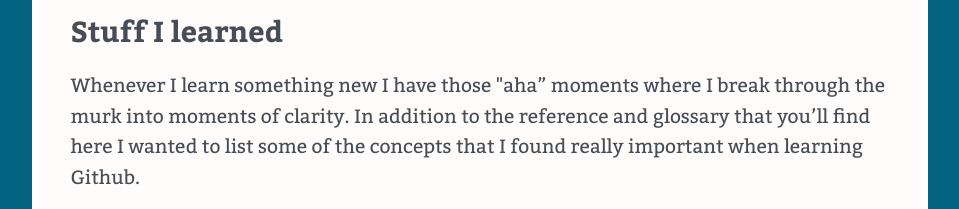
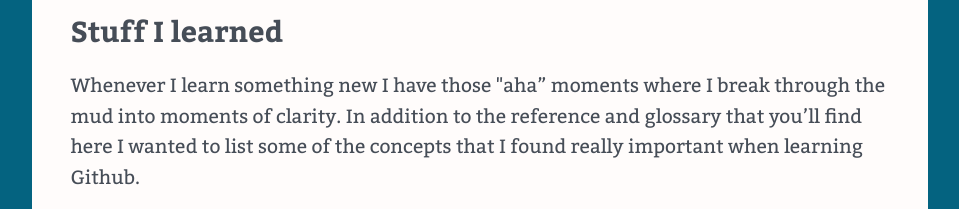
Before and after one commit to f00122948/github-for-web-designers, a plain HTML site: page index.html in a window 1280 px wide. Shown: the part 674-883 px from the top of the page, without its empty margins (160-1119 px from the left). Drawn offline with nearby package versions, Linux system fonts and the light colour scheme.

Commit message:
test desktop chg conflict
change line 32 murk to mud to test conflict.  Also changed murk to dark
on remote.

```diff
--- a/index.html
+++ b/index.html
@@ -29,7 +29,7 @@
     <p>Hi! Welcome to the companion reference to my <a href="http://www.lynda.com" title="lynda.com">lynda.com</a> <em>Github for Web Designers</em> course. This reference also serves as the exercise files for my course, so you can download the exercise files from this repo as well.</p>
     <p>This course is the result of my own frustrations from trying to learn Github. It seemed like every tutorial I took, or article I read, assumed I was a developer and used terms and terminology that I just wasn't familiar with. Perhaps worse than that, because certain things were assumed it would often halt my learning process because I wouldn't understand how to fill in the blanks between steps. I decided to jump in headfirst, make lots of mistakes, and research things that as a designer I wasn't really that interested in. The result was that I learned Github the hard way, and I'm hoping my course means that you don't have to.</p>
     <h2>Stuff I learned</h2>
-    <p>Whenever I learn something new I have those &quot;aha&rdquo; moments where I break through the murk into moments of clarity. In addition to the reference and glossary that you&rsquo;ll find here I wanted to list some of the concepts that I found really important when learning Github.</p>
+    <p>Whenever I learn something new I have those &quot;aha&rdquo; moments where I break through the mud into moments of clarity. In addition to the reference and glossary that you&rsquo;ll find here I wanted to list some of the concepts that I found really important when learning Github.</p>
     <h4>Take some time to learn Git</h4>
     <p>I'll admit it; when I first started learning Github my hope was that it would provide me an interface to do all the things I needed to do without actually having to learn Git. While most of the basic day to day tasks can be performed without ever going into the command line or even understanding the terminology involved, eventually you'll have a situation that you can't fix. Save yourself the trouble and go ahead and learn at least the basics of Git first. I consider this so important that I changed the structure of my course to reflect this; spending a chapter at the beginning of the course teaching those basics. Although you can certainly muddle along it's almost impossible to use Github to its fullest potential without also knowing Git. The desktop apps are great and very intuitive but they have limited feature sets and don't really try to teach you what's going on behind the scenes.</p>
     <h4>Understand what is meant by &quot;distributed&quot;</h4>
```
